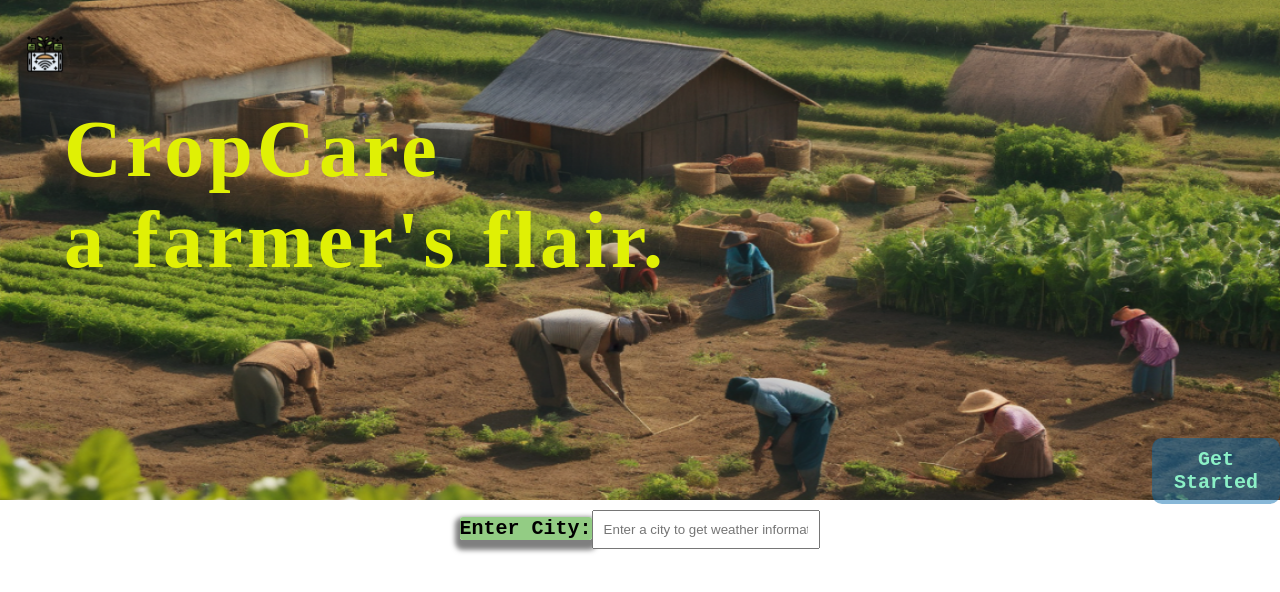
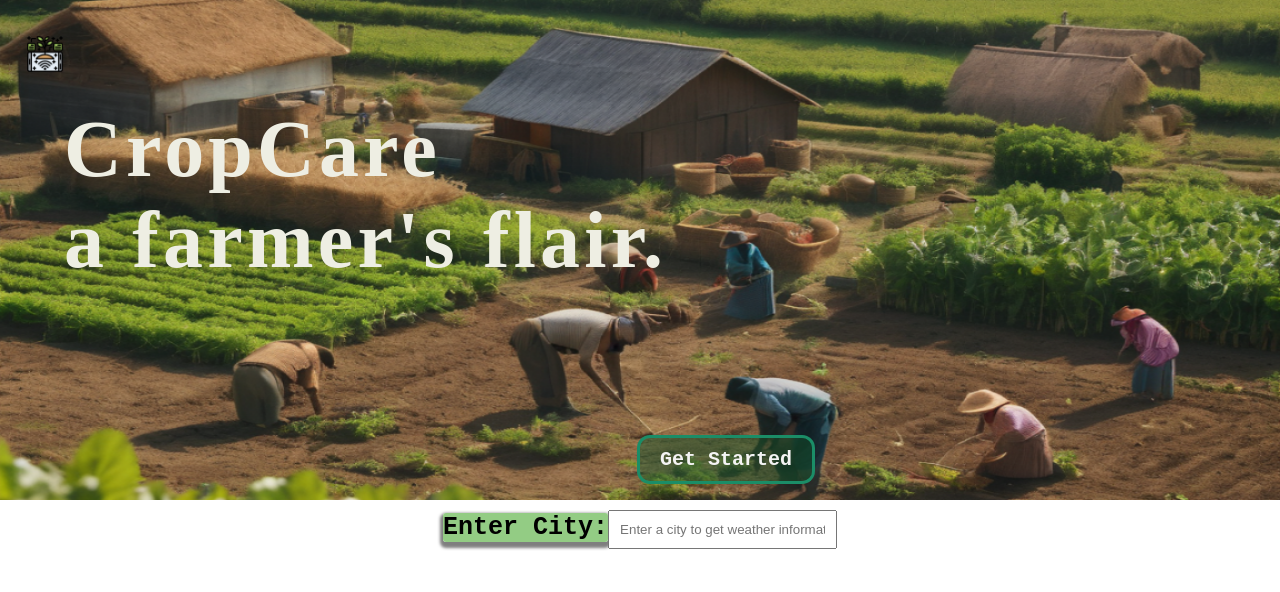
Before and after one commit to Mao07077/crop, a React (Create React App) app: page / in a window 1280 px wide. Shown: the top 592 px of the page. Built offline with nearby package versions, Linux system fonts and the light colour scheme.

Commit message:
Update Landingpage.css

```diff
--- a/src/components/landingpage/Landingpage.css
+++ b/src/components/landingpage/Landingpage.css
@@ -13,7 +13,7 @@
 }
 .name {
 
-  color: #e0f005;
+  color: #eeeee3;
   position: absolute;
   font-family: PT Sans Caption;
   font-size: 80px;
@@ -32,19 +32,24 @@
 .get {
   text-decoration: none;
 }
+.get button{
+  outline-color: transparent;
+  outline-style:solid;
+  box-shadow: 0 0 0 3px #1b8d67;
 
+}
 .get button {
   font-family: monospace, sans-serif;
   padding: 10px 20px;
   font-size: 20px;
   font-weight: 900;
   cursor: pointer;
-  background-color: #046aad79;
-  color: #8bf0c6;
+  background-color: #11522c79;
+  color: #f4f4f4;
   border: none;
   border-radius: 10px;
   position: absolute;
-  left: 90%;
+  left: 50%;
   top: 125%;
 }
 .logoolog {
@@ -63,17 +68,18 @@
 
 label {
   display: block;
-  margin-bottom: 10px;
+  margin-bottom: 8px;
   font-family: monospace, sans-serif;
-  font-size: 20px;
+  font-size: 25px;
+  bottom: 50%;
 
 }
 b{
-  width: 15%;
+  width: 30%;
   height: 200px;
   border-radius: 3px;
   background: #93cc84;
-  box-shadow: 0px 5px 5px 5px rgba(0, 0, 0, 0.50);
+  box-shadow: 0px 3px 3px 3px rgba(0, 0, 0, 0.50);
   flex-wrap: wrap;}
 input {
   width: 16%;
```
